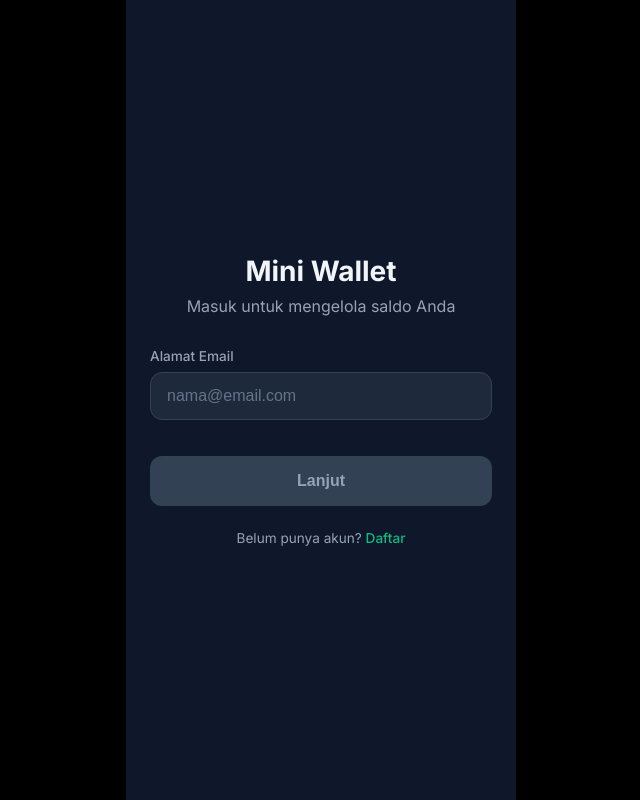
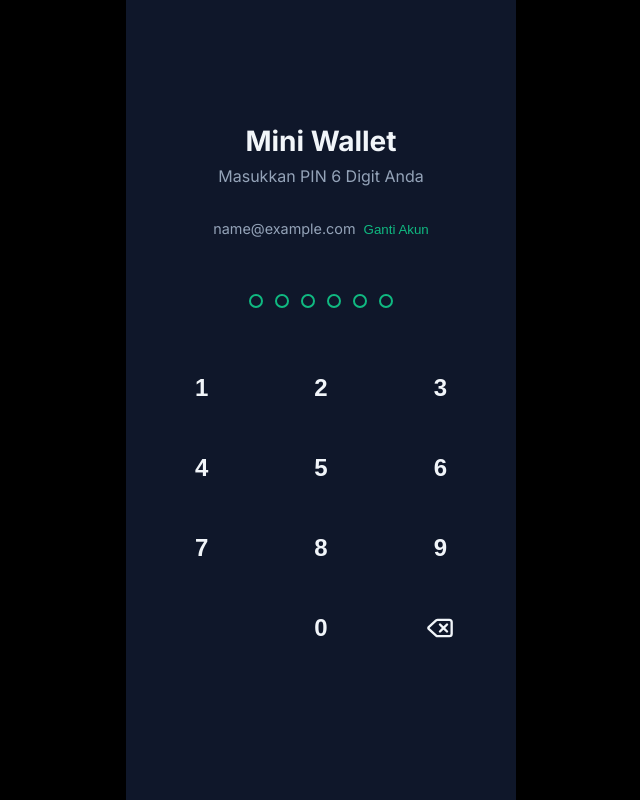
Before and after one commit to kiagusgatot/mini-wallet, a React (Vite) app in the folder frontend-react/: page /pin-login in a window 1280 px wide. Before the commit this address led to /. Shown: the whole page, without its empty margins (319-959 px from the left). Built offline with nearby package versions, Linux system fonts and the light colour scheme; sample sign-in values are in the browser's storage; the HTML template or start-up script is replaced by a standard one.

Commit message:
feat(frontend): implement fintech PIN authentication flow pages and logic

```diff
--- a/frontend-react/src/App.jsx
+++ b/frontend-react/src/App.jsx
@@ -1,6 +1,8 @@
 import { BrowserRouter, Routes, Route, Navigate, useLocation } from 'react-router-dom';
 import { AnimatePresence } from 'framer-motion';
 import LoginPage from './pages/LoginPage';
+import CreatePinPage from './pages/CreatePinPage';
+import PinLoginPage from './pages/PinLoginPage';
 import DashboardPage from './pages/DashboardPage';
 import RegisterPage from './pages/RegisterPage';
 import TopUpPage from './pages/TopUpPage';
@@ -16,7 +18,7 @@ function PrivateRoute({ children }) {
 
 function AnimatedRoutes() {
   const location = useLocation();
-  const isAuthRoute = location.pathname === '/' || location.pathname === '/register';
+  const isAuthRoute = location.pathname === '/' || location.pathname === '/register' || location.pathname === '/create-pin' || location.pathname === '/pin-login';
 
   return (
     <>
@@ -24,6 +26,9 @@ function AnimatedRoutes() {
         <Routes location={location} key={location.pathname}>
           <Route path="/" element={<LoginPage />} />
           <Route path="/register" element={<RegisterPage />} />
+
+          <Route path="/create-pin" element={<PrivateRoute><CreatePinPage /></PrivateRoute>} />
+          <Route path="/pin-login" element={<PinLoginPage />} />
 
           <Route path="/dashboard" element={<PrivateRoute><DashboardPage /></PrivateRoute>} />
           <Route path="/topup" element={<PrivateRoute><TopUpPage /></PrivateRoute>} />
--- /dev/null
+++ b/frontend-react/src/pages/CreatePinPage.jsx
@@ -0,0 +1,84 @@
+import { useState, useEffect } from 'react';
+import { useNavigate } from 'react-router-dom';
+import { pinApi } from '../services/api';
+import Numpad from '../components/Numpad';
+
+export default function CreatePinPage() {
+  const navigate = useNavigate();
+
+  const [pin, setPin] = useState('');
+  const [error, setError] = useState('');
+  const [loading, setLoading] = useState(false);
+
+  const handlePinPress = (num) => {
+    if (pin.length < 6) {
+      setPin(prev => prev + num);
+      setError('');
+    }
+  };
+
+  const handlePinDelete = () => {
+    setPin(prev => prev.slice(0, -1));
+    setError('');
+  };
+
+  useEffect(() => {
+    if (pin.length === 6) {
+      submitPin();
+    }
+  }, [pin]);
+
+  const submitPin = async () => {
+    setError('');
+    setLoading(true);
+    try {
+      await pinApi.createPin(pin);
+      navigate('/dashboard');
+    } catch (err) {
+      setError(err.message);
+      setPin(''); // Reset PIN on error
+    } finally {
+      setLoading(false);
+    }
+  };
+
+  return (
+    <div className="auth-container">
+      <div style={{ flex: 1, display: 'flex', flexDirection: 'column', justifyContent: 'center' }}>
+        <h1 className="text-center font-bold mb-2 text-white" style={{ fontSize: '1.75rem' }}>Buat PIN Baru</h1>
+        <p className="text-center text-muted mb-8">
+          Buat PIN 6 digit untuk keamanan akun Anda
+        </p>
+
+        {error && <div className="alert alert-error">{error}</div>}
+
+        <div style={{ display: 'flex', flexDirection: 'column', height: '100%' }}>
+          <div className="pin-display">
+            {[...Array(6)].map((_, i) => {
+              const isPinFilled = i < pin.length;
+              return (
+                <span key={i} style={{
+                  display: 'block',
+                  width: '14px',
+                  height: '14px',
+                  minWidth: '14px',
+                  minHeight: '14px',
+                  borderRadius: '50%',
+                  flexShrink: 0,
+                  backgroundColor: isPinFilled ? '#10b981' : 'transparent',
+                  border: '2px solid #10b981',
+                  boxSizing: 'border-box',
+                  transition: 'background-color 0.15s ease'
+                }} />
+              );
+            })}
+          </div>
+
+          {loading && <p className="text-center text-muted mb-4">Menyimpan PIN...</p>}
+
+          <Numpad onKeyPress={handlePinPress} onDelete={handlePinDelete} />
+        </div>
+      </div>
+    </div>
+  );
+}
--- a/frontend-react/src/pages/LoginPage.jsx
+++ b/frontend-react/src/pages/LoginPage.jsx
@@ -1,8 +1,7 @@
-import { useState, useEffect } from 'react';
+import { useState } from 'react';
 import { useNavigate, Link } from 'react-router-dom';
-import api from '../services/api';
+import api, { pinApi } from '../services/api';
 import { useAuth } from '../hooks/useAuth';
-import Numpad from '../components/Numpad';
 import { motion } from 'framer-motion';
 
 export default function LoginPage() {
@@ -10,47 +9,29 @@ export default function LoginPage() {
   const { login } = useAuth();
 
   const [email, setEmail] = useState('');
-  const [pin, setPin] = useState('');
-  const [step, setStep] = useState(1); // 1 = email, 2 = pin
+  const [password, setPassword] = useState('');
   const [error, setError] = useState('');
   const [loading, setLoading] = useState(false);
 
-  const handleEmailSubmit = (e) => {
+  const submitLogin = async (e) => {
     e.preventDefault();
-    if (email) {
-      setError('');
-      setStep(2);
-    }
-  };
-
-  const handlePinPress = (num) => {
-    if (pin.length < 6) {
-      setPin(prev => prev + num);
-      setError('');
-    }
-  };
-
-  const handlePinDelete = () => {
-    setPin(prev => prev.slice(0, -1));
-    setError('');
-  };
-
-  useEffect(() => {
-    if (pin.length === 6) {
-      submitLogin();
-    }
-  }, [pin]);
-
-  const submitLogin = async () => {
     setError('');
     setLoading(true);
     try {
-      const res = await api.post('/login', { email, password: pin });
+      // Login with Email + Password
+      const res = await api.post('/login', { email, password });
       login(res.data.token);
-      navigate('/dashboard');
+      localStorage.setItem('login_email', email); // Save for PIN login later
+
+      // Check PIN status
+      const statusRes = await pinApi.getPinStatus();
+      if (statusRes.data.has_pin) {
+        navigate('/pin-login');
+      } else {
+        navigate('/create-pin');
+      }
     } catch (err) {
       setError(err.message);
-      setPin(''); // Reset PIN on error
     } finally {
       setLoading(false);
     }
@@ -61,13 +42,12 @@ export default function LoginPage() {
       <div style={{ flex: 1, display: 'flex', flexDirection: 'column', justifyContent: 'center' }}>
         <h1 className="text-center font-bold mb-2 text-white" style={{ fontSize: '1.75rem' }}>Mini Wallet</h1>
         <p className="text-center text-muted mb-8">
-          {step === 1 ? 'Masuk untuk mengelola saldo Anda' : 'Masukkan PIN 6 Digit Anda'}
+          Masuk ke akun Anda
         </p>
 
         {error && <div className="alert alert-error">{error}</div>}
 
-        {step === 1 ? (
-          <form onSubmit={handleEmailSubmit}>
+        <form onSubmit={submitLogin}>
           <div className="form-group">
             <label className="form-label">Alamat Email</label>
             <input
@@ -79,13 +59,25 @@ export default function LoginPage() {
               required
             />
           </div>
+          <div className="form-group">
+            <label className="form-label">Password</label>
+            <input
+              type="password"
+              className="form-input"
+              value={password}
+              onChange={(e) => { setPassword(e.target.value); setError(''); }}
+              placeholder="Masukkan password"
+              required
+            />
+          </div>
+
           <motion.button
             whileTap={{ scale: 0.98 }}
             type="submit"
             className="btn btn-primary mt-4"
-              disabled={!email}
+            disabled={!email || !password || loading}
           >
-              Lanjut
+            {loading ? 'Memproses...' : 'Masuk'}
           </motion.button>
 
           <p className="text-center text-muted" style={{ fontSize: '0.85rem', marginTop: '1.5rem' }}>
@@ -95,43 +87,6 @@ export default function LoginPage() {
             </Link>
           </p>
         </form>
-        ) : (
-          <div style={{ display: 'flex', flexDirection: 'column', height: '100%' }}>
-            <div className="text-center mb-6">
-              <span className="text-muted" style={{ fontSize: '0.9rem' }}>{email}</span>
-              <button
-                onClick={() => { setStep(1); setPin(''); }}
-                style={{ background: 'none', border: 'none', color: '#10b981', marginLeft: '0.5rem', cursor: 'pointer' }}>
-                Ubah
-              </button>
-            </div>
-
-            <div className="pin-display">
-              {[...Array(6)].map((_, i) => {
-                const isPinFilled = i < pin.length;
-                return (
-                  <span key={i} style={{
-                    display: 'block',
-                    width: '14px',
-                    height: '14px',
-                    minWidth: '14px',
-                    minHeight: '14px',
-                    borderRadius: '50%',
-                    flexShrink: 0,
-                    backgroundColor: isPinFilled ? '#10b981' : 'transparent',
-                    border: '2px solid #10b981',
-                    boxSizing: 'border-box',
-                    transition: 'background-color 0.15s ease'
-                  }} />
-                );
-              })}
-            </div>
-
-            {loading && <p className="text-center text-muted mb-4">Memverifikasi...</p>}
-
-            <Numpad onKeyPress={handlePinPress} onDelete={handlePinDelete} />
-          </div>
-        )}
       </div>
     </div>
   );
--- /dev/null
+++ b/frontend-react/src/pages/PinLoginPage.jsx
@@ -0,0 +1,111 @@
+import { useState, useEffect } from 'react';
+import { useNavigate, Link } from 'react-router-dom';
+import { pinApi } from '../services/api';
+import { useAuth } from '../hooks/useAuth';
+import Numpad from '../components/Numpad';
+
+export default function PinLoginPage() {
+  const navigate = useNavigate();
+  const { login } = useAuth();
+
+  const [email, setEmail] = useState('');
+  const [pin, setPin] = useState('');
+  const [error, setError] = useState('');
+  const [loading, setLoading] = useState(false);
+
+  useEffect(() => {
+    const savedEmail = localStorage.getItem('login_email');
+    if (savedEmail) {
+      setEmail(savedEmail);
+    } else {
+      navigate('/login');
+    }
+  }, [navigate]);
+
+  const handlePinPress = (num) => {
+    if (pin.length < 6) {
+      setPin(prev => prev + num);
+      setError('');
+    }
+  };
+
+  const handlePinDelete = () => {
+    setPin(prev => prev.slice(0, -1));
+    setError('');
+  };
+
+  useEffect(() => {
+    if (pin.length === 6 && email) {
+      submitLogin();
+    }
+  }, [pin, email]);
+
+  const submitLogin = async () => {
+    setError('');
+    setLoading(true);
+    try {
+      const res = await pinApi.loginWithPin(email, pin);
+      login(res.data.token);
+      navigate('/dashboard');
+    } catch (err) {
+      setError(err.message);
+      setPin(''); // Reset PIN on error
+    } finally {
+      setLoading(false);
+    }
+  };
+
+  const switchAccount = () => {
+    localStorage.removeItem('login_email');
+    navigate('/login');
+  };
+
+  return (
+    <div className="auth-container">
+      <div style={{ flex: 1, display: 'flex', flexDirection: 'column', justifyContent: 'center' }}>
+        <h1 className="text-center font-bold mb-2 text-white" style={{ fontSize: '1.75rem' }}>Mini Wallet</h1>
+        <p className="text-center text-muted mb-8">
+          Masukkan PIN 6 Digit Anda
+        </p>
+
+        {error && <div className="alert alert-error">{error}</div>}
+
+        <div style={{ display: 'flex', flexDirection: 'column', height: '100%' }}>
+          <div className="text-center mb-6">
+            <span className="text-muted" style={{ fontSize: '0.9rem' }}>{email}</span>
+            <button
+              onClick={switchAccount}
+              style={{ background: 'none', border: 'none', color: '#10b981', marginLeft: '0.5rem', cursor: 'pointer' }}>
+              Ganti Akun
+            </button>
+          </div>
+
+          <div className="pin-display">
+            {[...Array(6)].map((_, i) => {
+              const isPinFilled = i < pin.length;
+              return (
+                <span key={i} style={{
+                  display: 'block',
+                  width: '14px',
+                  height: '14px',
+                  minWidth: '14px',
+                  minHeight: '14px',
+                  borderRadius: '50%',
+                  flexShrink: 0,
+                  backgroundColor: isPinFilled ? '#10b981' : 'transparent',
+                  border: '2px solid #10b981',
+                  boxSizing: 'border-box',
+                  transition: 'background-color 0.15s ease'
+                }} />
+              );
+            })}
+          </div>
+
+          {loading && <p className="text-center text-muted mb-4">Memverifikasi...</p>}
+
+          <Numpad onKeyPress={handlePinPress} onDelete={handlePinDelete} />
+        </div>
+      </div>
+    </div>
+  );
+}
--- a/frontend-react/src/services/api.js
+++ b/frontend-react/src/services/api.js
@@ -50,4 +50,10 @@ api.interceptors.response.use(
   }
 );
 
+export const pinApi = {
+  createPin: (pin) => api.post('/pin/create', { pin }),
+  loginWithPin: (email, pin) => api.post('/pin/login', { email, pin }),
+  getPinStatus: () => api.get('/pin/status'),
+};
+
 export default api;
```
Also changed, not shown: frontend-react/src/pages/RegisterPage.jsx (+5 -3 lines). Lines whose indentation alone changed are shown as unchanged.
